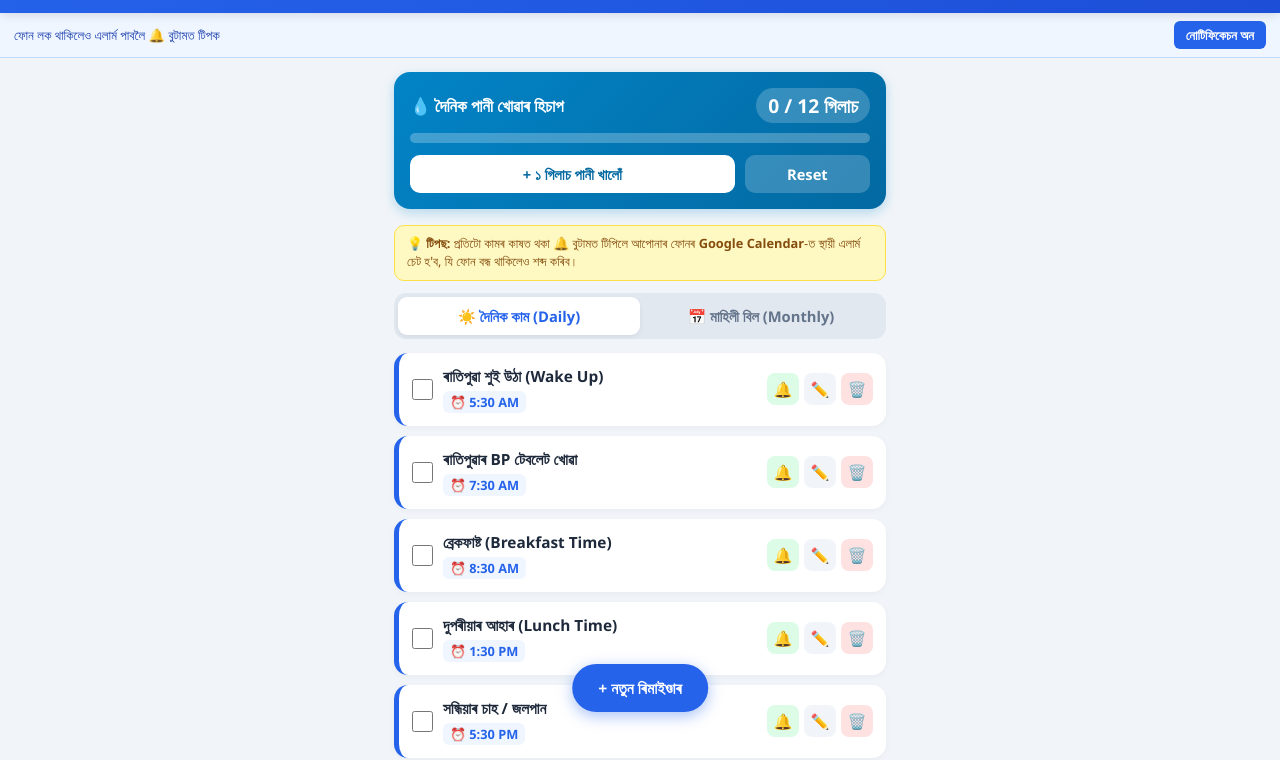
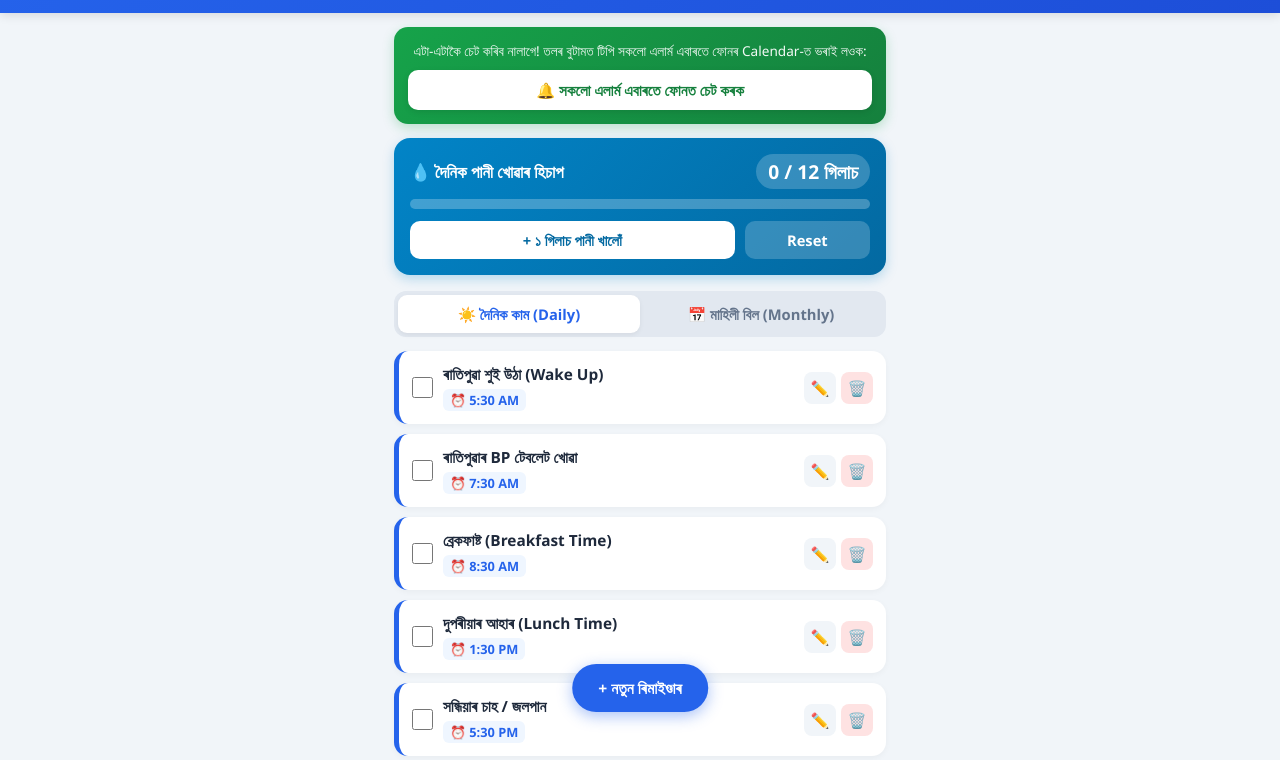
Before and after one commit to gyankendraboromera-svg/daily-reminder, a plain HTML site: page index.html in a window 1280 px wide. Shown: the part 70-830 px from the top of the page. Drawn offline with Linux system fonts and the light colour scheme.

Commit message:
Refactor notification system and add setup card
Removed notification bar and hint box. Added a new setup card for one-click alarm setup.

```diff
--- a/index.html
+++ b/index.html
@@ -49,30 +49,37 @@
             opacity: 0.92;
             font-weight: 500;
         }
-        .notif-bar {
-            background: #eff6ff;
-            border-bottom: 1px solid #bfdbfe;
-            padding: 8px 14px;
-            display: flex;
-            justify-content: space-between;
-            align-items: center;
-            font-size: 0.82rem;
-            color: #1e40af;
-        }
-        .notif-btn {
-            background: var(--primary);
-            color: white;
-            border: none;
-            padding: 5px 12px;
-            border-radius: 6px;
-            font-weight: 600;
-            cursor: pointer;
-            font-size: 0.8rem;
-        }
         .container {
             max-width: 520px;
             margin: 0 auto;
             padding: 14px;
+        }
+        /* One-Click All Alarm Setup Card */
+        .setup-all-card {
+            background: linear-gradient(135deg, #16a34a, #15803d);
+            color: white;
+            border-radius: 14px;
+            padding: 14px;
+            margin-bottom: 14px;
+            text-align: center;
+            box-shadow: 0 4px 12px rgba(22, 163, 74, 0.25);
+        }
+        .setup-all-card p {
+            font-size: 0.85rem;
+            margin-bottom: 10px;
+            opacity: 0.95;
+        }
+        .setup-all-btn {
+            background: white;
+            color: #15803d;
+            border: none;
+            padding: 10px 18px;
+            border-radius: 10px;
+            font-weight: 700;
+            font-size: 0.95rem;
+            cursor: pointer;
+            width: 100%;
+            box-shadow: 0 2px 6px rgba(0,0,0,0.1);
         }
         /* Water Tracker Card */
         .water-card {
@@ -239,10 +246,6 @@
             align-items: center;
             justify-content: center;
         }
-        .icon-btn.cal {
-            background: #dcfce7;
-            color: #15803d;
-        }
         .icon-btn.del {
             color: var(--danger);
             background: #fee2e2;
@@ -337,16 +340,6 @@
             margin-top: 8px;
             cursor: pointer;
         }
-        .hint-box {
-            background: #fef9c3;
-            border: 1px solid #fde047;
-            color: #854d0e;
-            font-size: 0.8rem;
-            padding: 9px 12px;
-            border-radius: 10px;
-            margin-bottom: 12px;
-            line-height: 1.4;
-        }
         /* Alarm Alert Banner */
         .alarm-banner {
             display: none;
@@ -383,11 +376,6 @@
     <div id="liveClock">Loading time...</div>
 </header>
 
-<div class="notif-bar" id="notifBar">
-    <span>ফোন লক থাকিলেও এলাৰ্ম পাবলৈ 🔔 বুটামত টিপক</span>
-    <button class="notif-btn" onclick="requestNotifPermission()">নোটিফিকেচন অন</button>
-</div>
-
 <div id="alarmBanner" class="alarm-banner">
     <h3 id="alarmTitle">⏰ ৰিমাইণ্ডাৰৰ সময় হৈছে!</h3>
     <p id="alarmDesc" style="margin-top:4px; font-size:0.95rem;"></p>
@@ -395,6 +383,12 @@
 </div>
 
 <div class="container">
+    <!-- One-Click Set All Alarms in Phone -->
+    <div class="setup-all-card">
+        <p>এটা-এটাকৈ চেট কৰিব নালাগে! তলৰ বুটামত টিপি সকলো এলাৰ্ম এবাৰতে ফোনৰ Calendar-ত ভৰাই লওক:</p>
+        <button class="setup-all-btn" onclick="downloadAllAlarmsICS()">🔔 সকলো এলাৰ্ম এবাৰতে ফোনত চেট কৰক</button>
+    </div>
+
     <!-- 12 Glasses Water Tracker -->
     <div class="water-card">
         <div class="water-header">
@@ -408,10 +402,6 @@
             <button class="water-btn btn-drink" onclick="addWater()">+ ১ গিলাচ পানী খালোঁ</button>
             <button class="water-btn btn-reset-water" onclick="resetWater()">Reset</button>
         </div>
-    </div>
-
-    <div class="hint-box">
-        💡 <b>টিপছ:</b> প্ৰতিটো কামৰ কাষত থকা <b>🔔</b> বুটামত টিপিলে আপোনাৰ ফোনৰ <b>Google Calendar</b>-ত স্থায়ী এলাৰ্ম চেট হ'ব, যি ফোন বন্ধ থাকিলেও শব্দ কৰিব।
     </div>
 
     <!-- Navigation Tabs -->
@@ -494,62 +484,62 @@
         localStorage.setItem('mali_water', waterCount);
     }
 
-    // Browser Notification Permission
-    function requestNotifPermission() {
-        if (!("Notification" in window)) {
-            alert("আপোনাৰ ব্ৰাউজাৰে পোনপটীয়া নোটিফিকেচন ছাপৰ্ট নকৰে। তলৰ 🔔 বুটাম টিপি Google Calendar-ত এলাৰ্ম চেট কৰক।");
-            return;
-        }
-        Notification.requestPermission().then(permission => {
-            if (permission === "granted") {
-                document.getElementById('notifBar').style.display = 'none';
-                new Notification("Daily Reminder", { body: "নোটিফিকেচন সফলভাৱে অন কৰা হৈছে!" });
+    // Download All Alarms as Single .ics Calendar File
+    function downloadAllAlarmsICS() {
+        const now = new Date();
+        const pad = n => String(n).padStart(2, '0');
+        const y = now.getFullYear();
+        const m = pad(now.getMonth() + 1);
+        const d = pad(now.getDate());
+
+        let icsLines = [
+            "BEGIN:VCALENDAR",
+            "VERSION:2.0",
+            "PRODID:-//Daily Life Reminder//AS//EN",
+            "CALSCALE:GREGORIAN"
+        ];
+
+        reminders.forEach(item => {
+            let dtStart = "";
+            let rrule = "";
+            if (item.type === 'daily') {
+                const [hh, mm] = item.time.split(':');
+                dtStart = `${y}${m}${d}T${hh}${mm}00`;
+                rrule = "RRULE:FREQ=DAILY";
             } else {
-                alert("নোটিফিকেচন অনুমতি দিয়া হোৱা নাই। তলৰ 🔔 বুটাম টিপি Google Calendar ব্যৱহাৰ কৰক।");
+                const dayStr = pad(item.day);
+                dtStart = `${y}${m}${dayStr}T090000`;
+                rrule = "RRULE:FREQ=MONTHLY";
             }
+
+            icsLines.push("BEGIN:VEVENT");
+            icsLines.push(`UID:rem-${item.id}-${Date.now()}@dailyreminder`);
+            icsLines.push(`DTSTAMP:${y}${m}${d}T080000`);
+            icsLines.push(`DTSTART:${dtStart}`);
+            icsLines.push(rrule);
+            icsLines.push(`SUMMARY:⏰ ${item.title}`);
+            icsLines.push(`DESCRIPTION:Daily Life & Bills Reminder`);
+            icsLines.push("BEGIN:VALARM");
+            icsLines.push("TRIGGER:-PT0M");
+            icsLines.push("ACTION:DISPLAY");
+            icsLines.push(`DESCRIPTION:${item.title}`);
+            icsLines.push("END:VALARM");
+            icsLines.push("END:VEVENT");
         });
-    }
 
-    if ("Notification" in window && Notification.permission === "granted") {
-        document.getElementById('notifBar').style.display = 'none';
-    }
+        icsLines.push("END:VCALENDAR");
 
-    // One-Click Google Calendar Alarm Sync
-    function setPhoneAlarm(id) {
-        const item = reminders.find(r => r.id === id);
-        if (!item) return;
+        const blob = new Blob([icsLines.join("\r\n")], { type: "text/calendar;charset=utf-8" });
+        const url = URL.createObjectURL(blob);
+        const a = document.createElement("a");
+        a.href = url;
+        a.download = "Daily_Life_Alarms.ics";
+        document.body.appendChild(a);
+        a.click();
+        document.body.removeChild(a);
+        URL.revokeObjectURL(url);
 
-        const now = new Date();
-        let startStr = "";
-        let endStr = "";
-        let recurRule = "";
-
-        const pad = n => String(n).padStart(2, '0');
-
-        if (item.type === 'daily') {
-            const [hh, mm] = item.time.split(':');
-            const y = now.getFullYear();
-            const m = pad(now.getMonth() + 1);
-            const d = pad(now.getDate());
-            startStr = `${y}${m}${d}T${hh}${mm}00`;
-            const endMin = (parseInt(mm) + 15) % 60;
-            const endHr = pad(parseInt(hh) + Math.floor((parseInt(mm) + 15) / 60));
-            endStr = `${y}${m}${d}T${endHr}${pad(endMin)}00`;
-            recurRule = "RRULE:FREQ=DAILY";
-        } else {
-            const y = now.getFullYear();
-            const m = pad(now.getMonth() + 1);
-            const d = pad(item.day);
-            startStr = `${y}${m}${d}T090000`;
-            endStr = `${y}${m}${d}T093000`;
-            recurRule = "RRULE:FREQ=MONTHLY";
-        }
-
-        const details = encodeURIComponent(`Daily Life Reminder: ${item.title} ${item.amount ? '(' + item.amount + ')' : ''}`);
-        const title = encodeURIComponent(`⏰ ${item.title}`);
-        const calUrl = `https://calendar.google.com/calendar/render?action=TEMPLATE&text=${title}&dates=${startStr}/${endStr}&details=${details}&recur=${encodeURIComponent(recurRule)}`;
-
-        window.open(calUrl, '_blank');
+        alert("✅ ফাইলটো ডাউনলোড হৈছে! এতিয়া ডাউনলোড হোৱা 'Daily_Life_Alarms.ics' ফাইলটোত টিপি Google Calendar-ত 'Add All' কৰি দিয়ক— আটাইকেইটা এলাৰ্ম এবাৰতে চেট হৈ যাব।");
     }
 
     // Water Functions
@@ -632,7 +622,6 @@
                     </div>
                 </div>
                 <div class="rem-actions">
-                    <button class="icon-btn cal" title="ফোনৰ এলাৰ্মত চেট কৰক" onclick="setPhoneAlarm(${item.id})">🔔</button>
                     <button class="icon-btn" title="সলনি কৰক" onclick="editReminder(${item.id})">✏️</button>
                     <button class="icon-btn del" title="ডিলিট কৰক" onclick="deleteReminder(${item.id})">🗑️</button>
                 </div>
@@ -762,10 +751,6 @@
         document.getElementById('alarmBanner').style.display = 'block';
         playBeep();
         alarmInterval = setInterval(playBeep, 1500);
-
-        if ("Notification" in window && Notification.permission === "granted") {
-            new Notification("⏰ Daily Life Reminder", { body: title });
-        }
     }
 
     function stopAlarm() {
```
